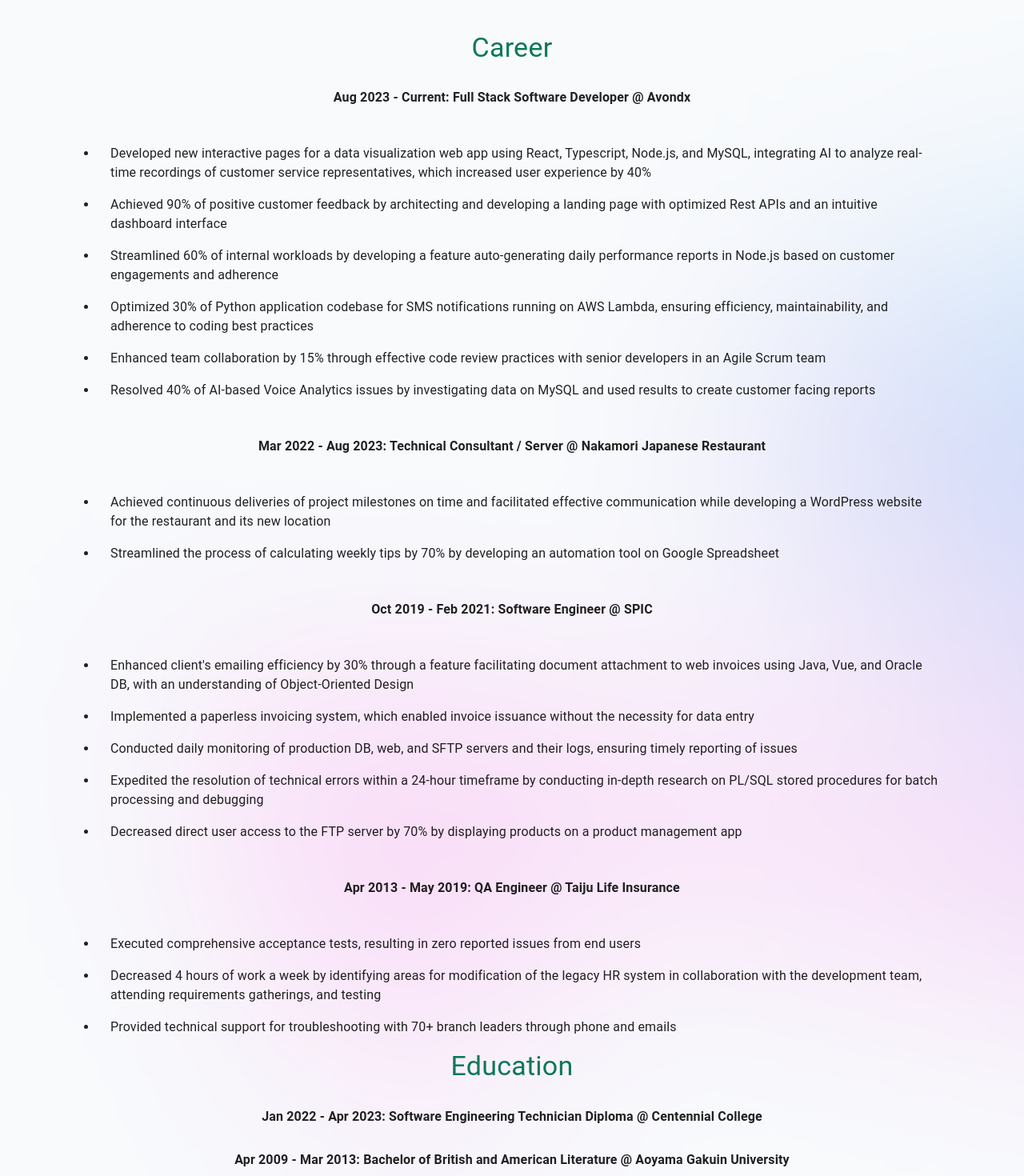
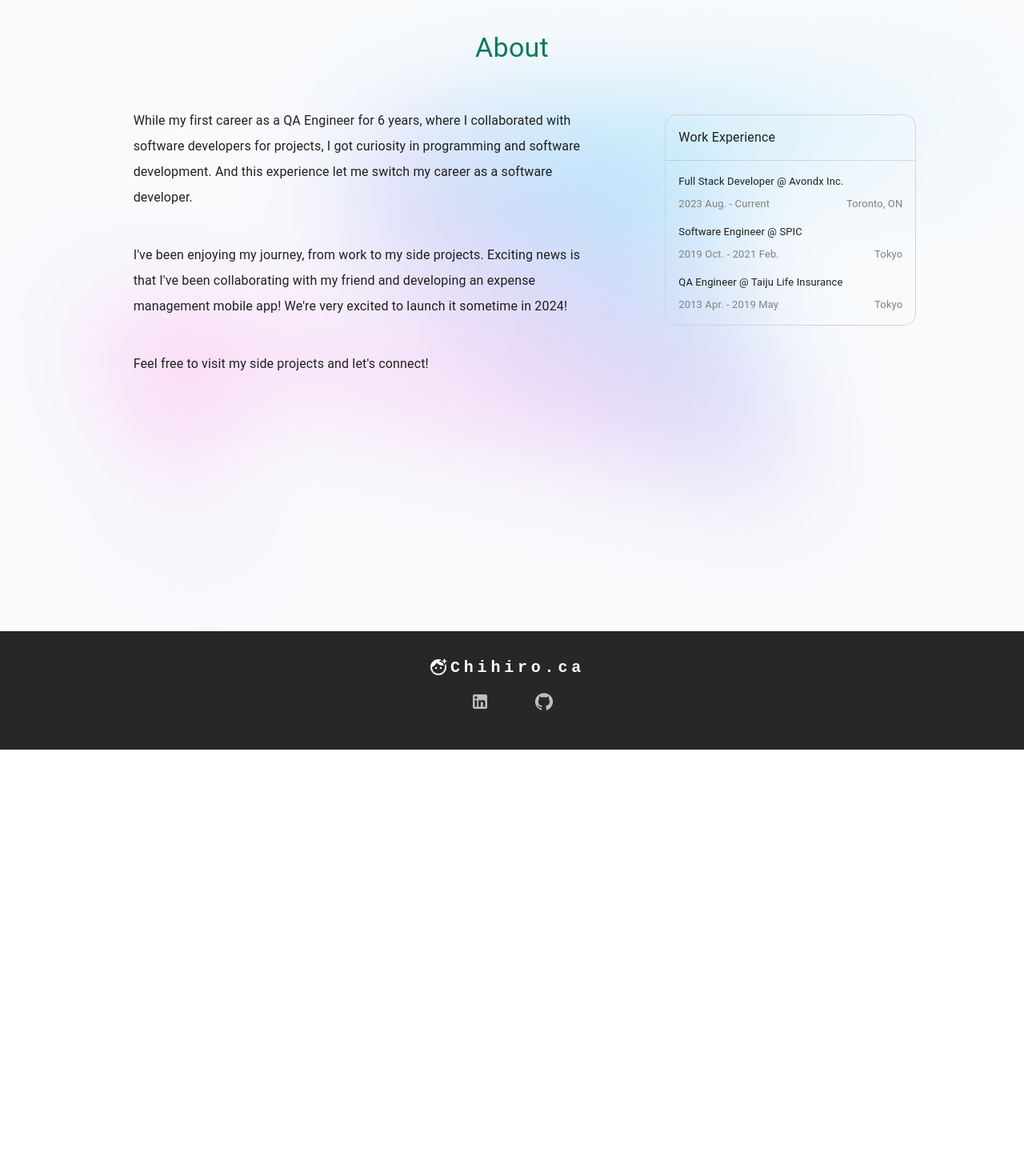
Before and after one commit to Chihiro88G/aboutme-docker, a React (Create React App) app: page /about in a window 1280 px wide. Shown: the part 80-1550 px from the top of the page at 80% size. After the commit the page ends 1017 px from the top, so only its background shows below. Built offline with nearby package versions, Linux system fonts and the light colour scheme; the HTML template or start-up script is replaced by a standard one.

Commit message:
updated about page

```diff
--- /dev/null
+++ b/src/components/About/WorkExperience.js
@@ -0,0 +1,74 @@
+import { Box, Typography, Divider } from '@mui/material';
+
+export default function WorkExperience() {
+
+  return (
+    <Box
+      m={1}
+      sx={{
+        border: 1,
+        borderColor: 'lightgrey',
+        borderRadius: '15px',
+      }}
+    >
+      <Typography m={2}>Work Experience</Typography>
+      <Divider />
+
+      <Box m={2}>
+        <Typography mb={1} fontSize={13}>
+          Full Stack Developer @ Avondx Inc.
+        </Typography>
+        <Box
+          sx={{
+            display: 'flex',
+            flexDirection: 'row',
+            justifyContent: 'space-between'
+          }}
+        >
+          <Typography fontSize={13} color='grey'>
+            2023 Aug. - Current
+          </Typography>
+          <Typography fontSize={13} textAlign='right' color='grey'>
+            Toronto, ON
+          </Typography>
+        </Box>
+
+        <Typography mt={2} mb={1} fontSize={13}>
+          Software Engineer @ SPIC
+        </Typography>
+        <Box
+          sx={{
+            display: 'flex',
+            flexDirection: 'row',
+            justifyContent: 'space-between'
+          }}
+        >
+          <Typography fontSize={13} textAlign='right' color='grey'>
+            2019 Oct. - 2021 Feb.
+          </Typography>
+          <Typography fontSize={13} color='grey'>
+            Tokyo
+          </Typography>
+        </Box>
+
+        <Typography mt={2} mb={1} fontSize={13}>
+          QA Engineer @ Taiju Life Insurance
+        </Typography>
+        <Box
+          sx={{
+            display: 'flex',
+            flexDirection: 'row',
+            justifyContent: 'space-between'
+          }}
+        >
+          <Typography fontSize={13} textAlign='right' color='grey'>
+            2013 Apr. - 2019 May
+          </Typography>
+          <Typography fontSize={13} color='grey'>
+            Tokyo
+          </Typography>
+        </Box>
+      </Box>
+    </Box>
+  );
+}
--- /dev/null
+++ b/src/components/Common/Paragraph.js
@@ -0,0 +1,11 @@
+import { Typography, useMediaQuery } from '@mui/material';
+
+export default function Paragraph({ children }) {
+  const isDesktop = useMediaQuery('(min-width: 960px)');
+
+  return (
+    <Typography m={isDesktop ? 5 : 2} lineHeight={2}>
+      {children}
+    </Typography>
+  );
+}
--- a/src/pages/About.js
+++ b/src/pages/About.js
@@ -1,14 +1,15 @@
 import { useState, useEffect } from 'react';
-import List from '@mui/material/List';
+import { Box, useMediaQuery } from '@mui/material';
 import Title from "../components/Common/Title";
 import PageContainer from "../components/Common/PageContainer";
-import Bold from "../components/Common/Bold";
-import Listitem from "../components/Common/Listitem";
 import background from "../images/about-bg.jpg"
 import Loading from '../spinner/Loading';
+import Paragraph from '../components/Common/Paragraph';
+import WorkExperience from '../components/About/WorkExperience';
 
 export default function About() {
   const [isLoading, setIsLoading] = useState(true);
+  const isDesktop = useMediaQuery('(min-width: 960px)');
 
   useEffect(() => {
     const img = new Image();
@@ -20,95 +21,45 @@
 
   return (
     <PageContainer bgImage={background}>
-      <Title>Career</Title>
+      <Title>About</Title>
 
-      <Bold>Aug 2023 - Current: Full Stack Software Developer @ Avondx</Bold>
-      <List sx={{ listStyleType: 'disc', pl: 4 }}>
-        <Listitem>
-          Developed new interactive pages for a data visualization web app using React, Typescript, Node.js, and MySQL,
-          integrating AI to analyze real-time recordings of customer service representatives, which increased user experience by 40%
-        </Listitem>
-        <Listitem>
-          Achieved 90% of positive customer feedback by architecting and developing a landing page with optimized Rest APIs and an
-          intuitive dashboard interface
-        </Listitem>
-        <Listitem>
-          Streamlined 60% of internal workloads by developing a feature auto-generating daily performance reports in Node.js based on customer engagements and adherence
-        </Listitem>
-        <Listitem>
-          Optimized 30% of Python application codebase for SMS notifications running on AWS Lambda, ensuring efficiency, maintainability, and adherence to coding best practices
-        </Listitem>
-        <Listitem>
-          Enhanced team collaboration by 15% through effective code review practices with senior developers in an Agile Scrum team
-        </Listitem>
-        <Listitem>
-          Resolved 40% of AI-based Voice Analytics issues by investigating data on MySQL and used results to create customer facing reports
-        </Listitem>
-      </List>
+      <Box
+        sx={{
+          display: 'flex',
+          flexDirection: isDesktop ? 'row' : 'column',
+          justifyContent: isDesktop ? 'space-evenly' : '',
+        }}
+      >
+        <Box
+          sx={{
+            width: isDesktop ? '60%' : '100%'
+          }}
+        >
+          <Paragraph>
+            While my first career as a QA Engineer for 6 years, where I collaborated with software developers for projects,
+            I got curiosity in programming and software development.
+            And this experience let me switch my career as a software developer.
+          </Paragraph>
+          <Paragraph>
+            I've been enjoying my journey, from work to my side projects. Exciting news is that I've been collaborating with my friend and developing an expense management mobile app! We're very excited to launch it sometime in 2024!
+          </Paragraph>
+          <Paragraph>
+            Feel free to visit my side projects and let's connect!
+          </Paragraph>
+        </Box>
+        <Box
+          sx={{
+            width: isDesktop ? '30%' : '100%',
+            mt: isDesktop ? '40px' : '0',
+            mb: '20px'
+          }}
+        >
+          <WorkExperience />
+        </Box>
+      </Box>
 
-      <Bold>Mar 2022 - Aug 2023: Technical Consultant / Server @ Nakamori Japanese Restaurant</Bold>
-      <List sx={{ listStyleType: 'disc', pl: 4 }}>
-        <Listitem>
-          Achieved continuous deliveries of project milestones on time and facilitated effective communication while developing a
-          WordPress website for the restaurant and its new location
-        </Listitem>
-        <Listitem>
-          Streamlined the process of calculating weekly tips by 70% by developing an automation tool on Google Spreadsheet
-        </Listitem>
-      </List>
+      {/* <Title>Outside of Work</Title> */}
 
-      <Bold>Oct 2019 - Feb 2021: Software Engineer @ SPIC</Bold>
-      <List sx={{ listStyleType: 'disc', pl: 4 }}>
-        <Listitem>
-          Enhanced client's emailing efficiency by 30% through a feature facilitating document attachment to web invoices using Java, Vue, and Oracle DB, with an understanding of Object-Oriented Design
-        </Listitem>
-        <Listitem>
-          Implemented a paperless invoicing system, which enabled invoice issuance without the necessity for data entry
-        </Listitem>
-        <Listitem>
-          Conducted daily monitoring of production DB, web, and SFTP servers and their logs, ensuring timely reporting of issues
-        </Listitem>
-        <Listitem>
-          Expedited the resolution of technical errors within a 24-hour timeframe by conducting in-depth research on PL/SQL stored procedures for batch processing and debugging
-        </Listitem>
-        <Listitem>
-          Decreased direct user access to the FTP server by 70% by displaying products on a product management app
-        </Listitem>
-      </List>
-
-      <Bold>Apr 2013 - May 2019: QA Engineer @ Taiju Life Insurance</Bold>
-      <List sx={{ listStyleType: 'disc', pl: 4 }}>
-        <Listitem>
-          Executed comprehensive acceptance tests, resulting in zero reported issues from end users
-        </Listitem>
-        <Listitem>
-          Decreased 4 hours of work a week by identifying areas for modification of the legacy HR system in collaboration with the development team, attending requirements gatherings, and testing
-        </Listitem>
-        <Listitem>
-          Provided technical support for troubleshooting with 70+ branch leaders through phone and emails
-        </Listitem>
-      </List>
-
-      <Title>Education</Title>
-      <Bold>Jan 2022 - Apr 2023: Software Engineering Technician Diploma @ Centennial College</Bold>
-      <Bold>Apr 2009 - Mar 2013: Bachelor of British and American Literature @ Aoyama Gakuin University</Bold>
-
-      <Title>Outside of Work</Title>
-
-      <List sx={{ listStyleType: 'disc', pl: 4 }}>
-        <Listitem>
-          Playing tennis: I started it when I was 5 years old learned great lessons including my mental stability.
-        </Listitem>
-        <Listitem>
-          Cooking: Regular food and Japanese, Korean, and Chinese food
-        </Listitem>
-        <Listitem>
-          Baking: Loafs, cookies, etc
-        </Listitem>
-        <Listitem>
-          Exploring in Nature
-        </Listitem>
-      </List>
     </PageContainer>
   )
 }
--- a/src/utils/getPages.js
+++ b/src/utils/getPages.js
@@ -2,9 +2,9 @@
 export function getPages() {
   const pages = [
     { name: 'Home', path: '/' },
+    { name: 'About', path: '/about' },
     { name: 'Projects', path: '/projects' },
     { name: 'Skills', path: '/skills' },
-    { name: 'About', path: '/about' },
   ]
 
   return pages;
```
